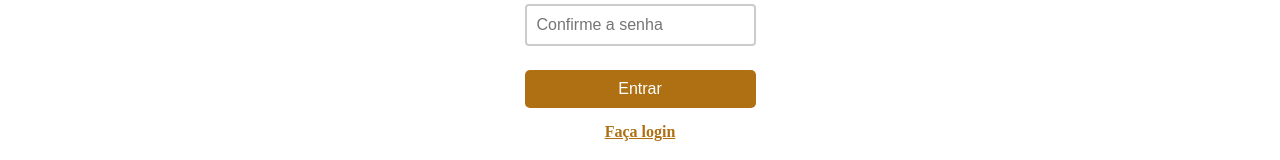
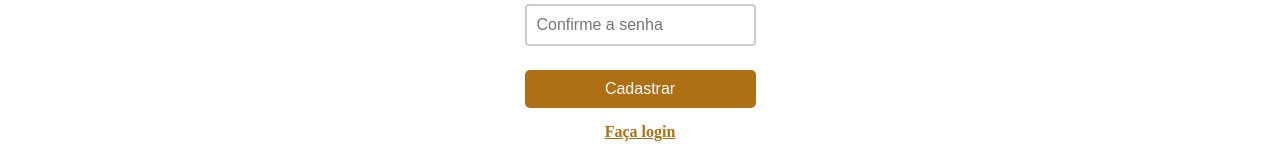
Before and after one commit to mateuspit/projetao-ecommerce-front, a React (Create React App) app: page /signup in a window 1280 px wide. Shown: the part 1076-1236 px from the top of the page. Built offline with nearby package versions, Linux system fonts and the light colour scheme.

Commit message:
fixing error message

```diff
--- a/src/pages/Login.js
+++ b/src/pages/Login.js
@@ -31,7 +31,7 @@ export default function Login() {
 			setToken(authorization);
 			setLoginPageDisable(false);
 			setIsLinkDisabled(false);
-			navigate("/home");
+			navigate("/");
 		});
 
 		promise.catch((res) => {
--- a/src/pages/SignUp.js
+++ b/src/pages/SignUp.js
@@ -34,15 +34,19 @@ export default function Login() {
 				setToken(authorization);
 				setLoginPageDisable(false);
 				setIsLinkDisabled(false);
-				navigate("/home");
+				navigate("/login");
 			});
 
 			promise.catch((res) => {
 				console.log("catch");
+				//console.log(res);
+				//console.log(res.response.data);
+				//console.log(res.response.data.errors);
 				alert(res.response.data);
 				setLoginPageDisable(false);
 				setIsLinkDisabled(false);
 				setPassword("");
+				setPasswordConfirm("");
 			});
 		} else {
 			alert("As senhas não são iguais!");
@@ -96,7 +100,7 @@ export default function Login() {
 						autoComplete="new-password"
 					/>
 					<StandardButton disabled={loginPageDisable} type="submit">
-						Entrar
+						Cadastrar
 					</StandardButton>
 				</LoginForm>
 				<StyledLink noLink={isLinkDisabled} to="/login">
```
